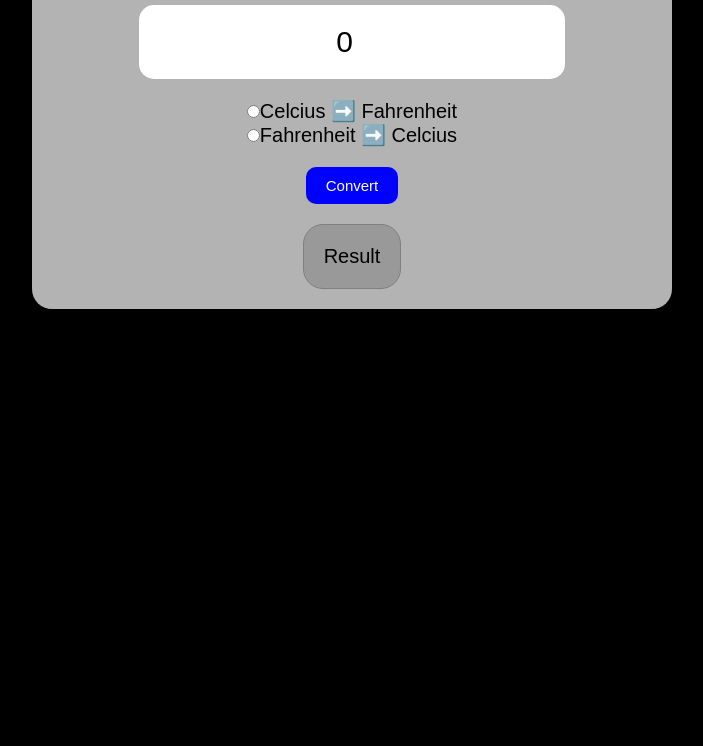
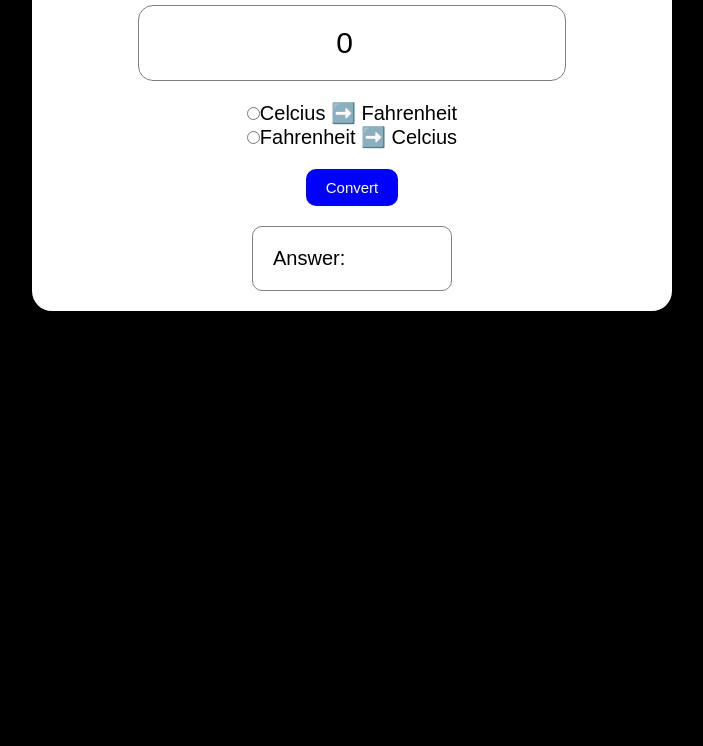
Before and after one commit to nishikanta7819/temeperature_convert, a plain HTML site: page index.html in a window 1280 px wide. Shown: the part 154-900 px from the top of the page, without its empty margins (288-991 px from the left). Drawn offline with Linux system fonts and the light colour scheme.

Commit message:
minor changes

```diff
--- a/index.html
+++ b/index.html
@@ -30,7 +30,7 @@
         <button id="convert" onclick="convert()">Convert</button>
       </div>
       <div class="result">
-        <p id="result">Result</p>
+        <p id="result">Answer:</p>
       </div>
     </div>
     <script src="script.js"></script>
--- a/style.css
+++ b/style.css
@@ -13,7 +13,7 @@ body {
   font-family: Arial, Helvetica, sans-serif;
 }
 .main {
-  background-color: hsl(0, 0%, 70%);
+  background-color: white;
   max-width: 50%;
   margin: auto;
   margin-top: 100px;
@@ -40,7 +40,7 @@ body {
   padding: 20px;
   font-size: 30px;
   border-radius: 15px;
-  border: none;
+  border: 1px solid gray;
   margin-bottom: 20px;
   text-align: center;
   max-width: 70%;
@@ -68,12 +68,10 @@ body {
   font-size: 20px;
   border: 1px solid gray;
   padding: 20px;
-  border-radius: 20px;
-  background-color: hsl(0, 0%, 60%);
+  border-radius: 10px;
   max-width: 300px;
+  min-width: 200px;
 }
-
-
 
 /* small phones */
 @media (max-width: 600px) {
@@ -92,14 +90,14 @@ body {
     margin-bottom: 20px;
     font-size: 15px;
   }
-  .result p{
+  .result p {
     font-size: 15px;
   }
 }
 
 /* Tablets */
-@media(min-width:600px){
-    .heading h1 {
-        font-size: 25px;
-      }
+@media (min-width: 600px) {
+  .heading h1 {
+    font-size: 25px;
+  }
 }
```
